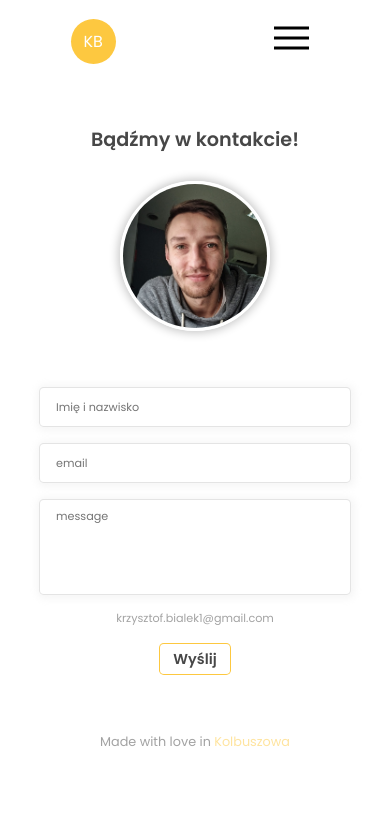
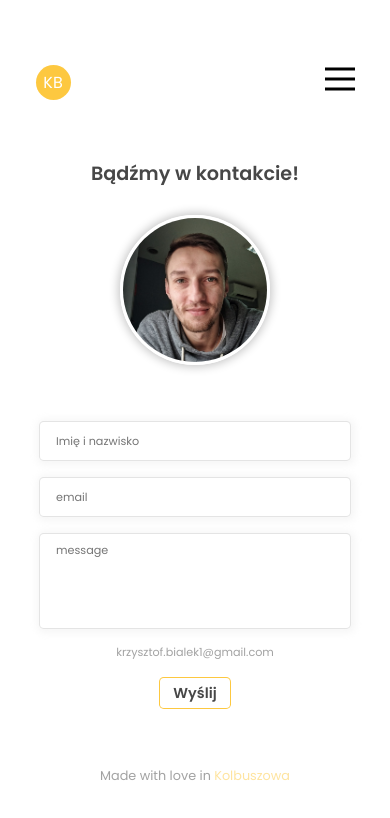
Before and after one commit to bialek-k/Portfolio-website, a Next.js app: page /contact in a window 390 px wide. Shown: the top 818 px of the page. Built offline with nearby package versions, Linux system fonts and the light colour scheme.

Commit message:
still mobile...

```diff
--- a/components/Header.js
+++ b/components/Header.js
@@ -68,6 +68,7 @@ const Header = () => {
                   className={`${styles["link"]} ${
                     router.pathname === "/" && styles.active
                   }`}
+                  onClick={() => setMobileActive(false)}
                 >
                   Start
                 </a>
@@ -79,6 +80,7 @@ const Header = () => {
                   className={`${styles["link"]} ${
                     router.pathname === "/blog" && styles.active
                   }`}
+                  onClick={() => setMobileActive(false)}
                 >
                   Blog
                 </a>
@@ -90,6 +92,7 @@ const Header = () => {
                   className={`${styles["link"]} ${
                     router.pathname === "/contact" && styles.active
                   }`}
+                  onClick={() => setMobileActive(false)}
                 >
                   Kontakt
                 </a>
--- a/components/Header.module.scss
+++ b/components/Header.module.scss
@@ -3,7 +3,7 @@
   display: flex;
   justify-content: space-between;
   align-items: center;
-  width: 80%;
+  width: 100%;
   overflow: hidden;
   padding: 1rem;
   margin-bottom: 1rem;
@@ -13,8 +13,8 @@
     display: flex;
     justify-content: center;
     align-items: center;
-    width: 45px;
-    height: 45px;
+    width: 35px;
+    height: 35px;
     border-radius: 50%;
     cursor: pointer;
     & a {
@@ -28,6 +28,7 @@
   .hamburger,
   .nav {
     transition: transform 0.3s ease-in-out;
+    z-index: 1000;
   }
 
   .nav {
@@ -65,7 +66,6 @@
     display: none;
   }
   .hamburger {
-    padding: 10px;
     display: inline-block;
     cursor: pointer;
     background-color: transparent;
@@ -76,7 +76,7 @@
     transform: translateX(-200px);
   }
   .hamburgerBox {
-    width: 35px;
+    width: 30px;
     height: 24px;
     display: inline-block;
     position: relative;
--- a/components/Layout.module.css
+++ b/components/Layout.module.css
@@ -6,6 +6,7 @@
   background: var(--color-primary-background);
   color: var(--color-primary-text);
   overflow: hidden;
+  min-height: 100vh;
 }
 
 .container {
```
